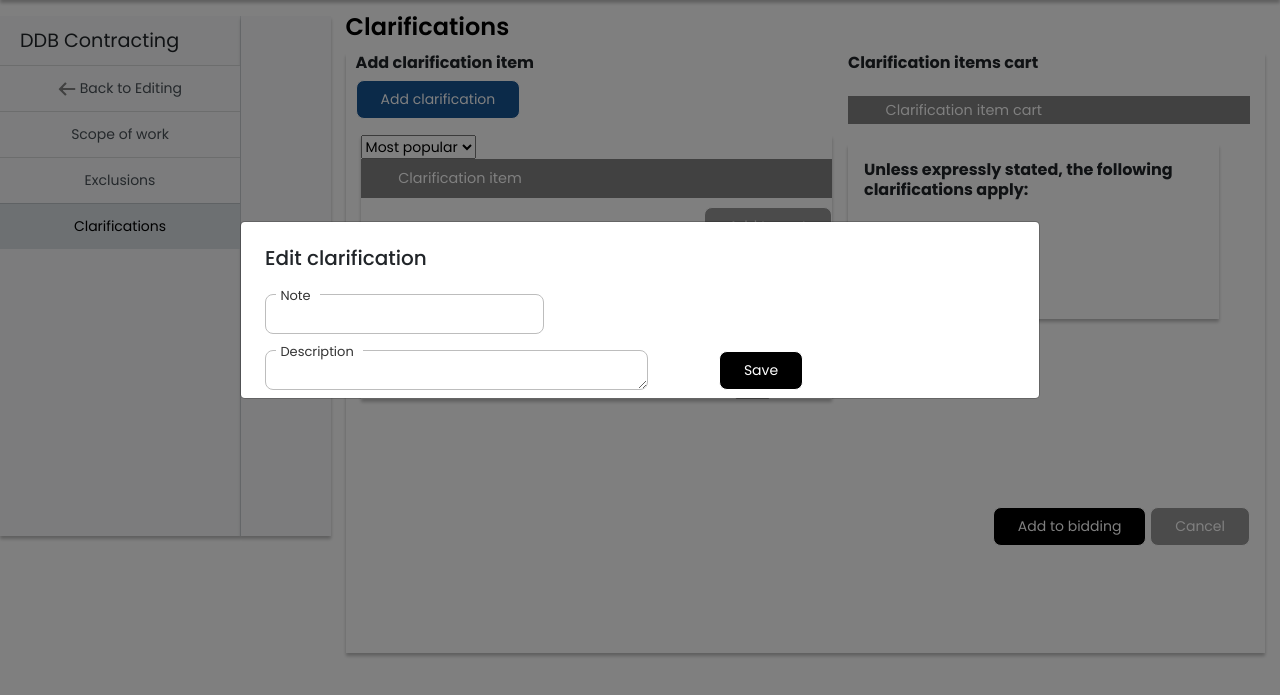
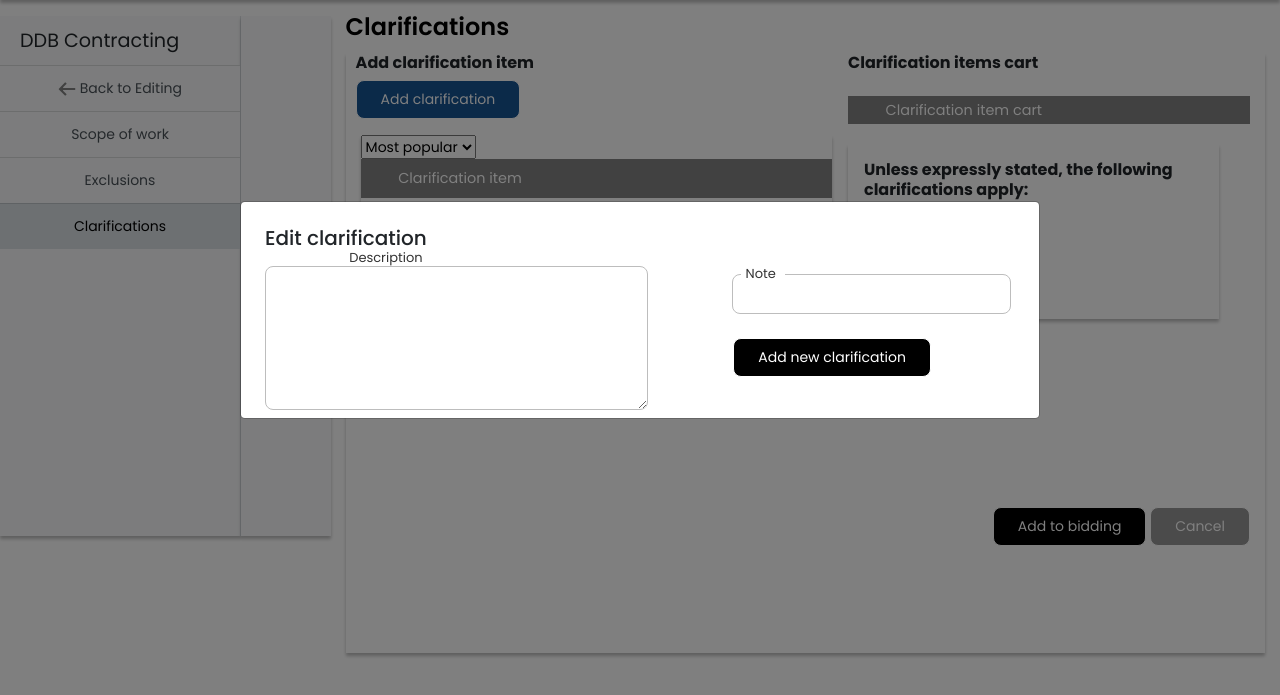
Before and after one commit to Simple2B/flora, a Flask app: page /clarifications in a window 1280 px wide, after a click on "Add clarification". Shown: the part 90-785 px from the top of the page. Run offline with Flask 2, Linux system fonts and the light colour scheme; a user stored in the database is signed in; tables that the repository leaves empty hold one stand-in row (values such as "Sample post"); some libraries are stand-ins or nearby versions; grey boxes are pictures that could not be loaded.

Commit message:
fix_clarifications

```diff
--- a/app/static/css/styles.css
+++ b/app/static/css/styles.css
@@ -141,6 +141,10 @@ ul, li {
   width: 16vw;
   margin-top: 3rem;
   margin-left: auto; }
+
+._description_height {
+  min-height: 9rem;
+  min-width: 18rem; }
 
 .t-gray {
   color: #828282; }
@@ -456,8 +460,8 @@ ul, li {
 .__box-table-work_item {
   width: 100%;
   margin-top: 1rem;
-  min-height: 70vh;
-  max-height: 70vh;
+  min-height: 80vh;
+  max-height: 85vh;
   box-shadow: 0 0.2rem 0.2rem rgba(0, 0, 0, 0.25);
   overflow: visible; }
   .__box-table-work_item .table__work-item {
@@ -656,13 +660,9 @@ ul, li {
 .text--center {
   text-align: center; }
 
-._add_new_clarification--modal ._submit--margins {
-  padding-top: 1.8rem;
-  margin-top: auto; }
-
 ._add_new_clarification--modal ._input--label {
-  top: 0.9rem;
-  left: 1.7rem; }
+  left: 6rem;
+  top: -0.2rem; }
 
 ._add_new_clarification--modal ._zeroing-padding {
   padding: 0rem !important; }
@@ -673,3 +673,11 @@ ul, li {
 .ddb_base_Table #td_description_flex {
   display: flex;
   flex-flow: column wrap; }
+
+._input--label_note {
+  left: 1.8rem;
+  top: .8rem; }
+
+._submit--margins {
+  margin-left: 1.3rem;
+  margin-top: 1.5rem; }
--- a/app/static/scss/global/_global.scss
+++ b/app/static/scss/global/_global.scss
@@ -185,3 +185,8 @@ ul, li {
     margin-top: 3rem;
     margin-left: auto;
 }
+
+._description_height {
+    min-height: 9rem;
+    min-width: 18rem;
+}
--- a/app/static/scss/layouts/_work_items.scss
+++ b/app/static/scss/layouts/_work_items.scss
@@ -14,8 +14,8 @@
 .__box-table-work_item {
     width: 100%;
     margin-top: 1rem;
-    min-height: 70vh;
-    max-height: 70vh;
+    min-height: 80vh;
+    max-height: 85vh;
     box-shadow: $shadow;
     overflow: visible;
 
--- a/app/static/scss/layouts/clarifications.scss
+++ b/app/static/scss/layouts/clarifications.scss
@@ -91,14 +91,10 @@
 
 ._add_new_clarification--modal {
 
-    ._submit--margins {
-        padding-top: 1.8rem;
-        margin-top: auto;
-    }
 
     ._input--label{
-        top: 0.9rem;
-        left: 1.7rem;
+        left: 6rem;
+        top: -0.2rem;
     }
 
     ._zeroing-padding {
@@ -116,3 +112,14 @@
         flex-flow: column wrap;
     }
 }
+
+
+._input--label_note {
+    left: 1.8rem;
+    top: .8rem;
+}
+
+._submit--margins {
+    margin-left: 1.3rem;
+    margin-top: 1.5rem;
+}
--- a/app/templates/clarifications.html
+++ b/app/templates/clarifications.html
@@ -117,7 +117,6 @@
                   <thead class="bck-color-table">
                     <th></th>
                     <th>Note</th>
-                    <th>Description</th>
                     <th></th>
                   </thead>
                   <tbody>
@@ -125,7 +124,7 @@
                     <tr>
                       <td><input class="form-control" type="checkbox" name="{{clarification.id}}"></td>
                       <td>{{clarification.note}}</td>
-                      <td id="td_description_flex">{{clarification.description}}</td>
+
                       <td><button type="button" value="{{clarification.id}}" style="border: none;"
                         data-toggle="modal" data-target="#AddModalClarification" data-target_link="{{url_for('clarification.edit_clarification_item', item_id=clarification.id)}}"
                         data-note="{{clarification.note}}" data-description="{{clarification.description}}">
@@ -207,25 +206,30 @@
       <h5 class="--padding">Edit clarification</h5>
       <div class="modal-body padding--off">
         <form class="form" role="form" action="{{ url_for('clarification.clarification') }}" method="post">
-          <div class="flex-row _add_new_clarification--modal">
+          <div class="">
+<!-- flex-row _add_new_clarification--modal -->
+            <div class="flex-row _zeroing-padding">
 
-            <div class="flex-column _zeroing-padding">
-              <div>
-                <label class="_label _input--label">Note</label>
-                {{form.note(class='_form-input _form-input--m _input--margin_l')}}
+              <div class="_add_new_clarification--modal">
+                <div>
+                  <label class="_label _input--label">Description</label>
+                  <textarea class='_form-input _form-input--m _textarea--size _input--margin_l _description_height' name="description"
+                  id="add_clarification_description" cols="30" rows="10"></textarea>
+                </div>
               </div>
 
-              <div>
-                <label class="_label _input--label">Description</label>
-                <textarea class='_form-input _form-input--m _textarea--size _input--margin_l' name="description"
-                 id="add_clarification_description" cols="30" rows="10"></textarea>
+              <div class="flex-column">
+                <div>
+                  <label class="_label _input--label_note">Note</label>
+                  {{form.note(class='_form-input _form-input--m _input--margin_l')}}
+                </div>
+
+                <div class="_submit--margins">
+                  {{form.submit(class='_btn--black  ddb-cursor-handle')}}
+                </div>
               </div>
+
             </div>
-
-            <div class="_submit--margins">
-              {{form.save_submit(class='_btn--black  ddb-cursor-handle')}}
-            </div>
-
           </div>
         </form>
       </div>
@@ -272,9 +276,3 @@
 <script src="/static/js/jquery.dataTables.min.js"></script>
 <script src="/static/js/clarifications.js"></script>
 {% endblock %}
-
-
-            <!-- <div>
-              {{form.description(class='_form-input _form-input--m')}}
-              <label class="_label">Description</label>
-            </div> -->
```
Also changed, not shown: app/static/css/layouts/clarifications.css (+10 -6 lines).
